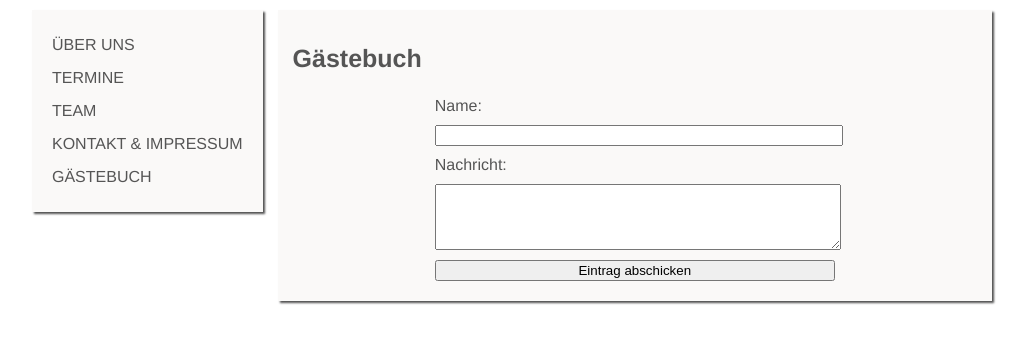
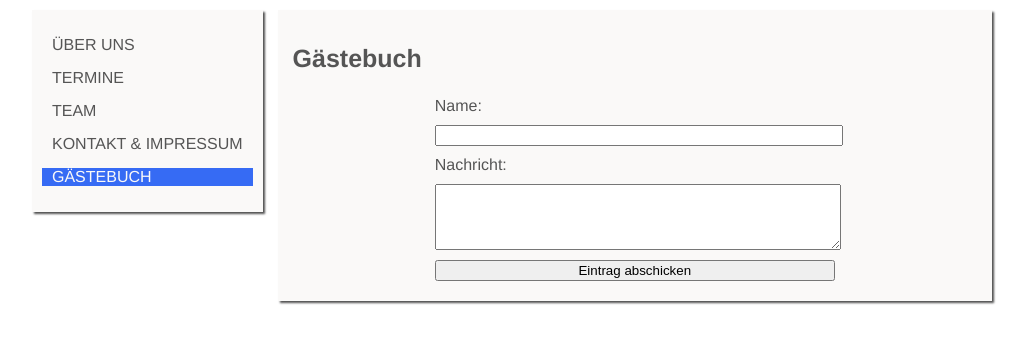
Before and after one commit to terminalfloer/LauftreffSempach, a plain HTML site: page gaestebuch.html in a window 1280 px wide. Shown: the part 305-648 px from the top of the page, without its empty margins (128-1154 px from the left). Drawn offline with Linux system fonts and the light colour scheme.

Commit message:
Guest book  navigation mark

```diff
--- a/gaestebuch.html
+++ b/gaestebuch.html
@@ -24,7 +24,7 @@
                 <li><a href="termine.html">TERMINE</a></li>
                 <li><a href="team.html">TEAM</a></li>
                 <li><a href="kontakt.html">KONTAKT & IMPRESSUM</a></li>
-                <li><a href="gaestebuch.html">GÄSTEBUCH</a></li>
+                <li class="current">GÄSTEBUCH</li>
             </ul>
         </div>
         <div id="inhalt">
```
